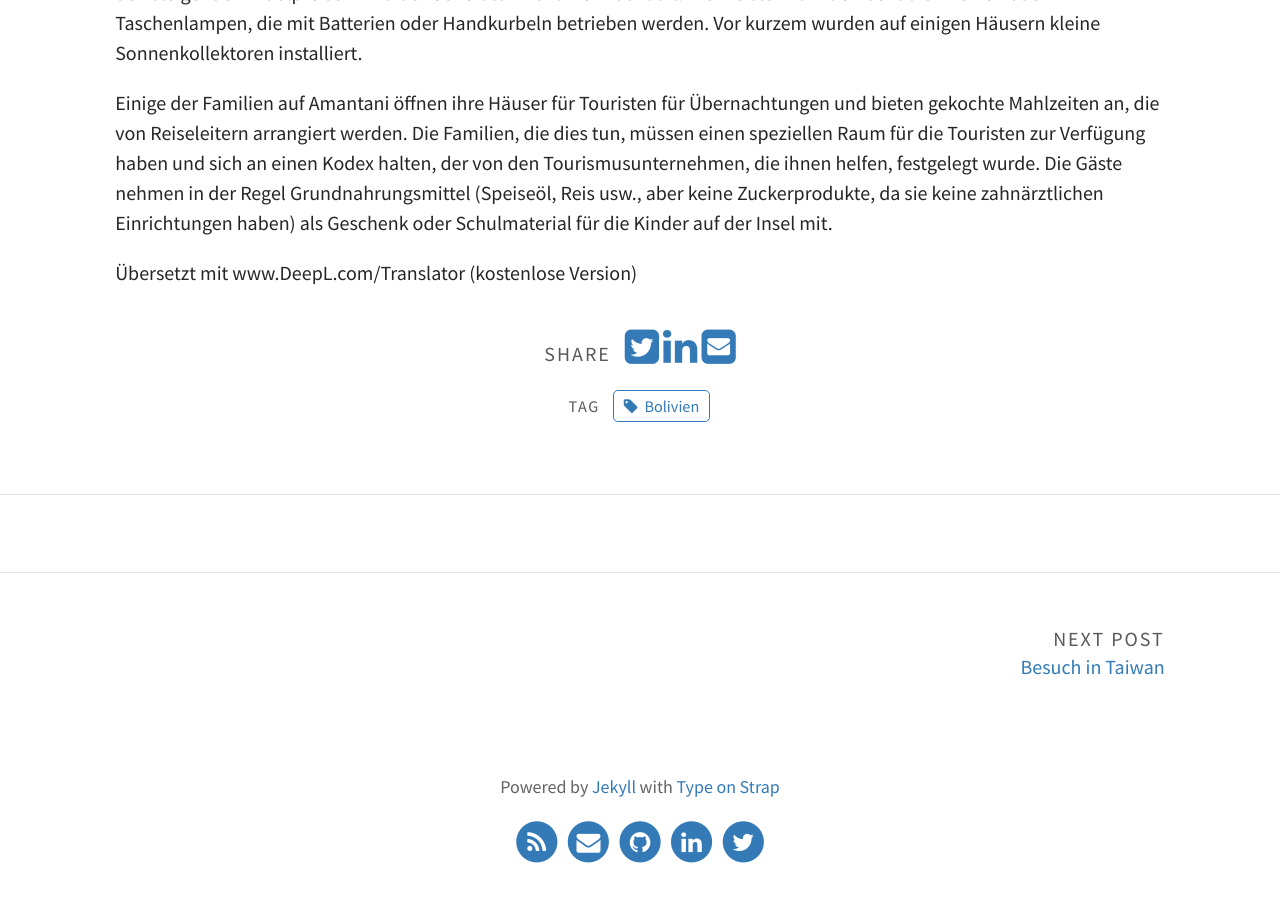
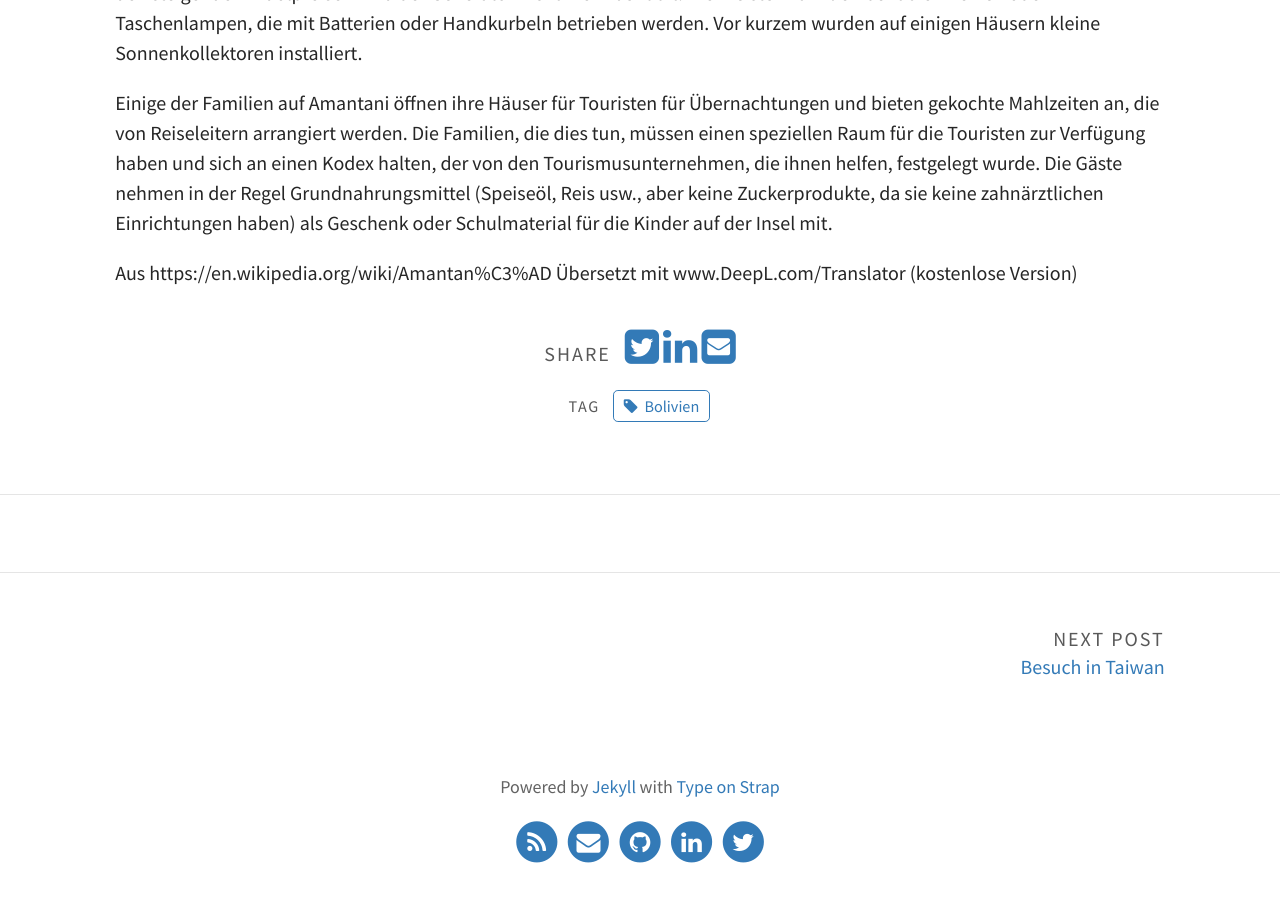
Before and after one commit to jschirrmacher/eight-days, a Jekyll site: the page built from _posts/2020-04-08-bolivien.md, in a window 1280 px wide and 900 px high, scrolled down 3312 px. Built offline with Jekyll 4.4.1, drawn with Linux system fonts in a browser that asks for light colours; comment, search, counter and statistics services are not loaded.

Commit message:
Update 2020-04-08-bolivien.md

```diff
--- a/_posts/2020-04-08-bolivien.md
+++ b/_posts/2020-04-08-bolivien.md
@@ -41,4 +41,4 @@ Auf der Insel gibt es keine Autos und keine Hotels. Da Maschinen auf der Insel n
 
 Einige der Familien auf Amantani öffnen ihre Häuser für Touristen für Übernachtungen und bieten gekochte Mahlzeiten an, die von Reiseleitern arrangiert werden. Die Familien, die dies tun, müssen einen speziellen Raum für die Touristen zur Verfügung haben und sich an einen Kodex halten, der von den Tourismusunternehmen, die ihnen helfen, festgelegt wurde. Die Gäste nehmen in der Regel Grundnahrungsmittel (Speiseöl, Reis usw., aber keine Zuckerprodukte, da sie keine zahnärztlichen Einrichtungen haben) als Geschenk oder Schulmaterial für die Kinder auf der Insel mit.
 
-Übersetzt mit www.DeepL.com/Translator (kostenlose Version)
+Aus https://en.wikipedia.org/wiki/Amantan%C3%AD Übersetzt mit www.DeepL.com/Translator (kostenlose Version)
```
